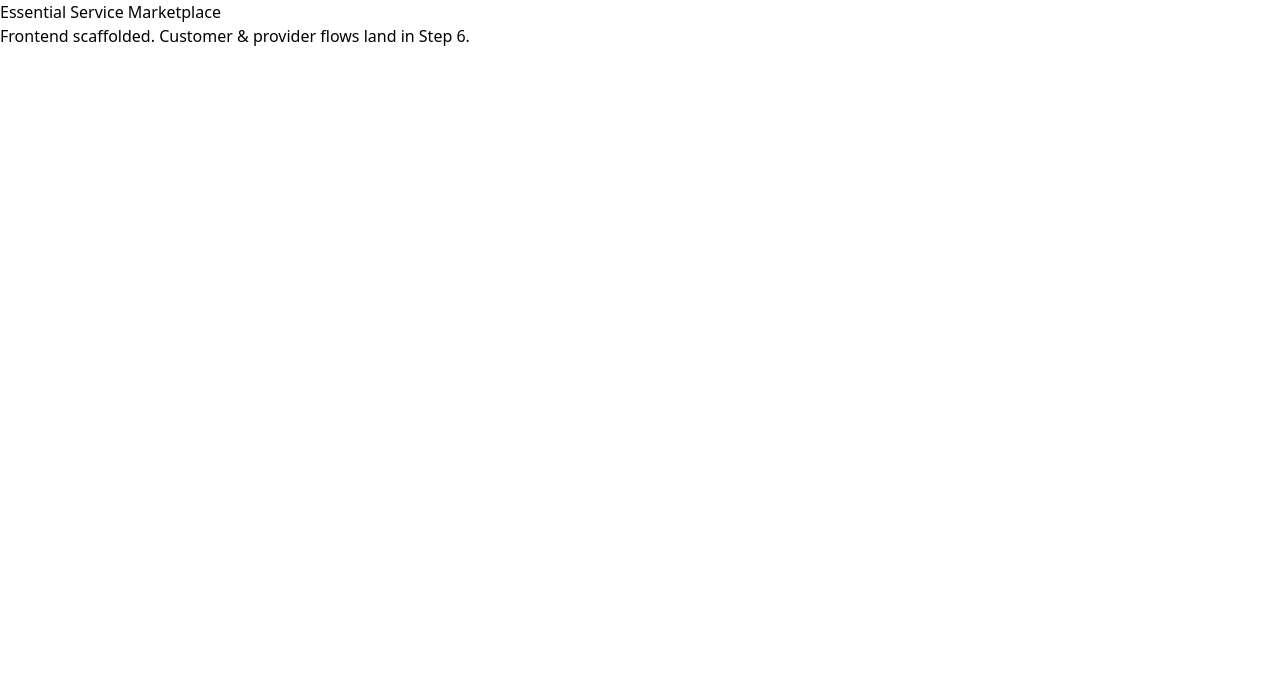
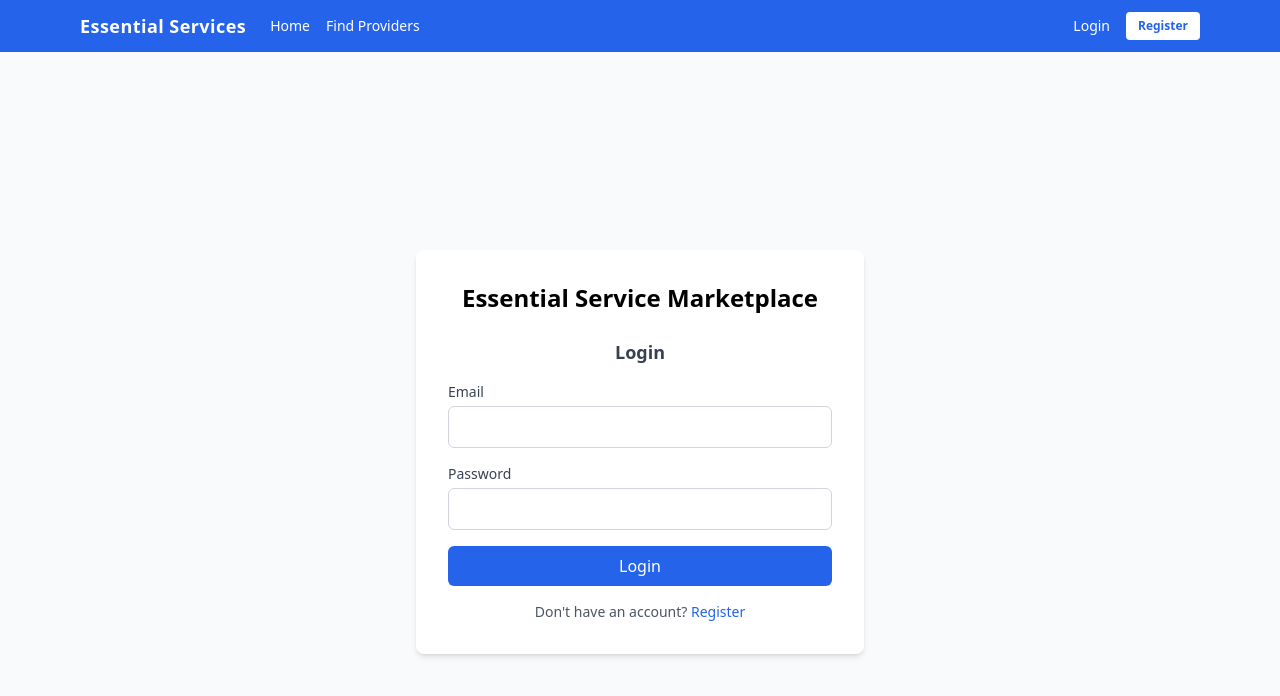
Before and after one commit to anandkumar231457/essential-service-marketplace, a React (Vite) app in the folder client/: page /login in a window 1280 px wide. Shown: the top 696 px of the page. Built offline with nearby package versions, Linux system fonts and the light colour scheme; no server answers.

Commit message:
fix: wire up react-router-dom, react-query, and global navbar in App.tsx

```diff
--- a/client/src/App.tsx
+++ b/client/src/App.tsx
@@ -1,9 +1,75 @@
+import { BrowserRouter, Routes, Route, Link } from 'react-router-dom';
+import { QueryClient, QueryClientProvider } from '@tanstack/react-query';
+import { useAuthStore } from './store/authStore';
+import Home from './pages/Home';
+import Providers from './pages/Providers';
+import Book from './pages/Book';
+import Track from './pages/Track';
+import Login from './pages/Login';
+import Register from './pages/Register';
+
+const queryClient = new QueryClient();
+
+function Navigation() {
+  const user = useAuthStore((s) => s.user);
+  const logout = useAuthStore((s) => s.logout);
+
+  return (
+    <nav className="bg-blue-600 text-white shadow-md">
+      <div className="max-w-6xl mx-auto px-4 py-3 flex items-center justify-between">
+        <div className="flex items-center gap-6">
+          <Link to="/" className="font-bold text-lg tracking-wide hover:opacity-90 transition">
+            Essential Services
+          </Link>
+          <div className="flex gap-4 text-sm font-medium">
+            <Link to="/" className="hover:text-blue-200 transition">Home</Link>
+            <Link to="/providers" className="hover:text-blue-200 transition">Find Providers</Link>
+          </div>
+        </div>
+        <div className="flex items-center gap-4 text-sm font-medium">
+          {user ? (
+            <>
+              <span className="hidden sm:inline opacity-90">Hi, {user.name} ({user.role})</span>
+              <button
+                onClick={logout}
+                className="bg-blue-700 hover:bg-blue-800 px-3 py-1.5 rounded transition text-xs font-semibold"
+              >
+                Logout
+              </button>
+            </>
+          ) : (
+            <>
+              <Link to="/login" className="hover:text-blue-200 transition">Login</Link>
+              <Link to="/register" className="bg-white text-blue-600 hover:bg-blue-50 px-3 py-1.5 rounded transition text-xs font-semibold">
+                Register
+              </Link>
+            </>
+          )}
+        </div>
+      </div>
+    </nav>
+  );
+}
+
 function App() {
   return (
-    <div className="app">
-      <h1>Essential Service Marketplace</h1>
-      <p>Frontend scaffolded. Customer & provider flows land in Step 6.</p>
-    </div>
+    <QueryClientProvider client={queryClient}>
+      <BrowserRouter>
+        <div className="min-h-screen bg-gray-50 flex flex-col">
+          <Navigation />
+          <main className="flex-1">
+            <Routes>
+              <Route path="/" element={<Home />} />
+              <Route path="/providers" element={<Providers />} />
+              <Route path="/book/:providerId" element={<Book />} />
+              <Route path="/track/:bookingId" element={<Track />} />
+              <Route path="/login" element={<Login />} />
+              <Route path="/register" element={<Register />} />
+            </Routes>
+          </main>
+        </div>
+      </BrowserRouter>
+    </QueryClientProvider>
   );
 }
 
```
